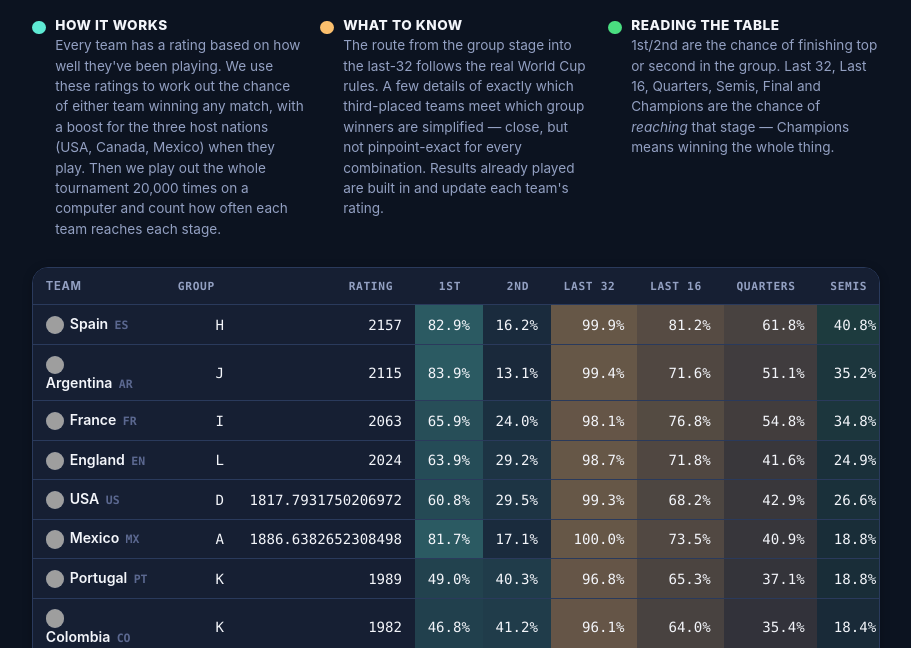
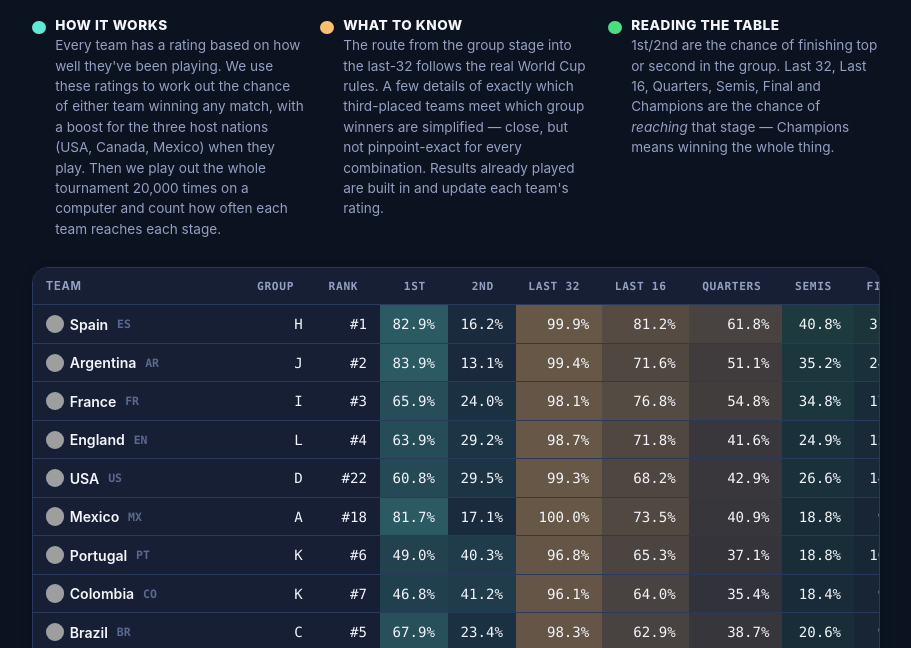
Before and after one commit to Tangerineman83/World-Cup-Odds, a website: page scripts/sim/predictions.html in a window 1280 px wide. Shown: the part 150-798 px from the top of the page, without its empty margins (184-1095 px from the left). Drawn offline with Linux system fonts and the light colour scheme; grey boxes are pictures that could not be loaded.

Commit message:
Add files via upload

```diff
--- a/scripts/sim/predictions.html
+++ b/scripts/sim/predictions.html
@@ -52,7 +52,7 @@
           <tr>
             <th data-key="name" class="col-team sortable">Team</th>
             <th data-key="group" class="col-num sortable">Group</th>
-            <th data-key="eloRating" class="col-num sortable" title="A rating based on recent results - higher means a stronger team">Rating</th>
+            <th data-key="eloRating" class="col-num sortable" title="World ranking based on each team's rating - #1 is the strongest team">Rank</th>
             <th data-key="pGroupWinner" class="col-num sortable">1st</th>
             <th data-key="pRunnerUp" class="col-num sortable">2nd</th>
             <th data-key="pRoundOf32" class="col-num sortable">Last 32</th>
--- a/scripts/sim/predictions.js
+++ b/scripts/sim/predictions.js
@@ -31,6 +31,11 @@
     if (!currentData) return;
     const rows = [...currentData.teams];
 
+    // World ranking (1 = strongest) based on rating, computed once across
+    // the full unsorted list so it doesn't change as the table is re-sorted.
+    const byRating = [...currentData.teams].sort((a, b) => b.eloRating - a.eloRating);
+    const rankByName = new Map(byRating.map((t, i) => [t.name, i + 1]));
+
     rows.sort((a, b) => {
       let av = a[sortKey];
       let bv = b[sortKey];
@@ -59,17 +64,18 @@
       const flagHtml = flag
         ? `<img class="flag-icon" src="${flag}" srcset="${flagUrl(row.code, 48)} 2x" alt="" loading="lazy">`
         : '';
-      tdTeam.innerHTML = `${flagHtml}${row.name}<span class="code">${row.code || ''}</span>`;
+      tdTeam.innerHTML = `<span class="team-name-wrap">${flagHtml}<span class="team-name">${row.name}</span><span class="code">${row.code || ''}</span></span>`;
 
       const tdGroup = document.createElement('td');
       tdGroup.className = 'col-num';
       tdGroup.textContent = row.group;
 
-      const tdElo = document.createElement('td');
-      tdElo.className = 'col-num';
-      tdElo.textContent = row.eloRating;
+      const tdRank = document.createElement('td');
+      tdRank.className = 'col-num';
+      tdRank.textContent = '#' + rankByName.get(row.name);
+      tdRank.title = `Rating: ${Math.round(row.eloRating)}`;
 
-      tr.append(tdTeam, tdGroup, tdElo);
+      tr.append(tdTeam, tdGroup, tdRank);
 
       const stageCols = [
         ['pGroupWinner', '--accent'],
--- a/scripts/sim/styles.css
+++ b/scripts/sim/styles.css
@@ -194,6 +194,8 @@ html, body {
   display: flex;
   align-items: center;
   justify-content: center;
+  line-height: 1;
+  padding-top: 0.1em; /* optical correction: mono digits + % sit slightly high otherwise */
   font-family: var(--font-mono);
   font-size: 0.62rem;
   font-weight: 700;
@@ -249,9 +251,13 @@ html, body {
   height: 100%;
 }
 
-.pp-seg-0 { background: var(--pos); }
-.pp-seg-1 { background: var(--host); }
-.pp-seg-2 { background: var(--text-faint); opacity: 0.7; }
+/* Distinct palette from the advance-status colours (green/amber/grey on
+   .pos-col) - this bar shows each team's OWN chance of finishing in each
+   position, a different concept, so uses shades of the accent teal instead
+   to avoid implying "green = advancing" for what might be their P(3rd). */
+.pp-seg-0 { background: var(--accent); }
+.pp-seg-1 { background: color-mix(in srgb, var(--accent) 65%, var(--text-faint)); }
+.pp-seg-2 { background: color-mix(in srgb, var(--accent) 35%, var(--text-faint)); }
 .pp-seg-3 { background: var(--border); }
 
 .pp-summary {
@@ -660,6 +666,8 @@ thead th {
 th.col-num, td.col-num {
   text-align: right;
   font-family: var(--font-mono);
+  width: 4.5em;
+  white-space: nowrap;
 }
 
 th.sortable {
@@ -688,10 +696,24 @@ tbody tr:hover { background: var(--surface-raised); }
 
 td.col-team {
   font-weight: 600;
+  min-width: 11em;
+}
+
+.team-name-wrap {
+  display: flex;
+  align-items: center;
+  gap: 0.4em;
+  white-space: nowrap;
+}
+
+.team-name {
+  overflow: hidden;
+  text-overflow: ellipsis;
 }
 
 td.col-team .flag-icon {
-  margin-right: 0.4em;
+  margin-right: 0;
+  flex: 0 0 auto;
   display: inline-block;
   vertical-align: middle;
 }
@@ -700,7 +722,8 @@ td.col-team .code {
   font-family: var(--font-mono);
   font-size: 0.72rem;
   color: var(--text-faint);
-  margin-left: 0.4rem;
+  margin-left: 0.2rem;
+  flex: 0 0 auto;
 }
 
 .rank-pill {
```
